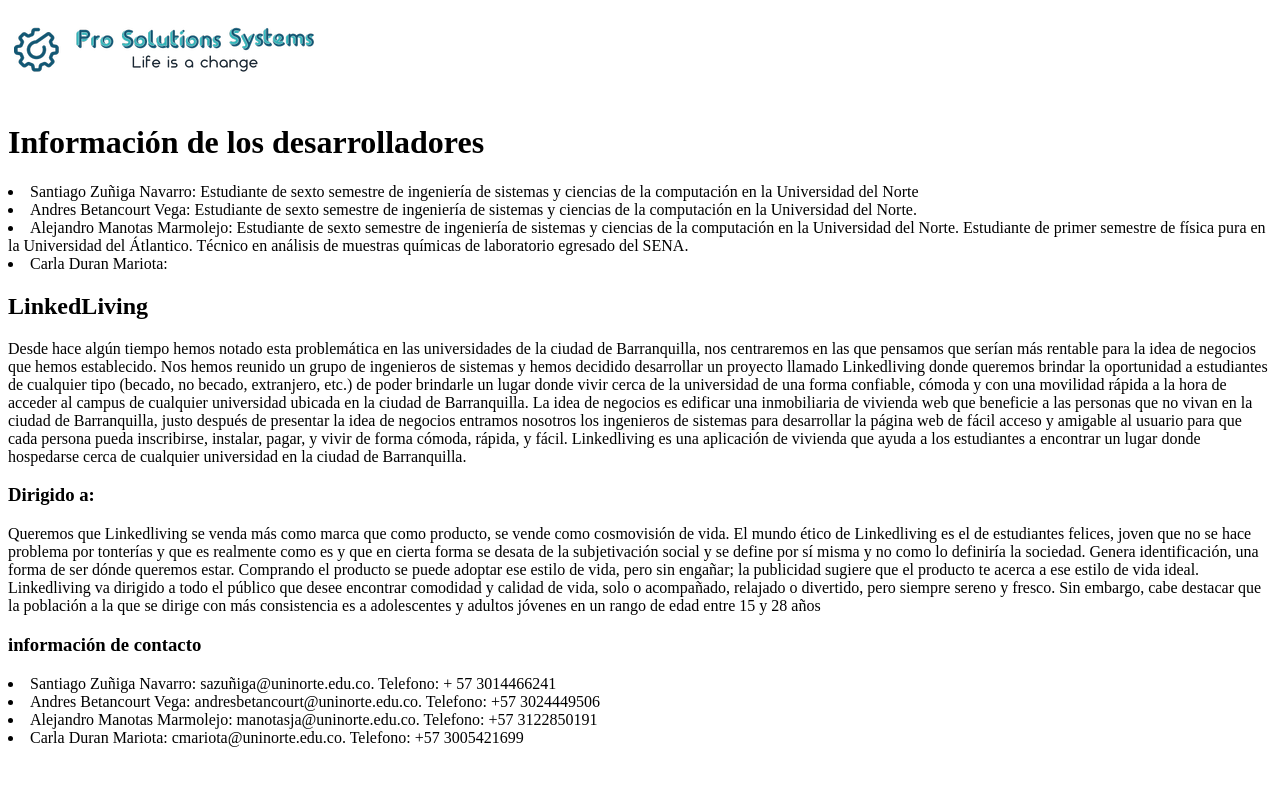
After one commit to QuantumGorilla/LinkedLiving, a PHP site: page /principal.php in a window 1280 px wide. The commit adds this page. Shown: the top 786 px of the page. Run offline with PHP 8.4, Linux system fonts and the light colour scheme.

Commit message:
Pagina principal agregada

```diff
--- a/css/Login.css
+++ b/css/Login.css
@@ -1,6 +1,6 @@
 body{
 	margin: 0 auto;
-	background-image: url("../imagenes/Background1.jpg");
+	background-image: url("../imagenes/Background2.jpg");
 	background-repeat: no-repeat;
 	background-size: 100% 720px;
 }
@@ -54,7 +54,7 @@ input[type="text"],input[type="password"]{
 
 body{
 	margin: 0 auto;
-	background-image: url("../imagenes/Background1.jpg");
+	background-image: url("../imagenes/Background2.jpg");
 	background-repeat: no-repeat;
 	background-size: 100% 720px;
 }
--- a/login.php
+++ b/login.php
@@ -1,4 +1,3 @@
-<!DOCTYPE html>
 <!DOCTYPE html>
 <html>
 <head>
--- /dev/null
+++ b/principal.php
@@ -0,0 +1,25 @@
+<!DOCTYPE html>
+<html>
+<head>
+	<title>LinkedLiving</title>
+    <meta charset="utf-8">
+</head>
+<body>
+	<img src="imagenes/Logo.png"/>
+    <h1> Información de los desarrolladores</h1>
+    <li>Santiago Zuñiga Navarro: Estudiante de sexto semestre de ingeniería de sistemas y ciencias de la computación en la Universidad del Norte</li>
+    <li>Andres Betancourt Vega: Estudiante de sexto semestre de ingeniería de sistemas y ciencias de la computación en la Universidad del Norte.</li>
+    <li>Alejandro Manotas Marmolejo: Estudiante de sexto semestre de ingeniería de sistemas y ciencias de la computación en la Universidad del Norte.
+        Estudiante de primer semestre de física pura en la Universidad del Átlantico. Técnico en análisis de muestras químicas de laboratorio egresado del SENA. </li>
+    <li>Carla Duran Mariota:</li>
+    <h2>LinkedLiving</h2>
+    <p>Desde hace algún tiempo hemos notado esta problemática en las universidades de la ciudad de Barranquilla, nos centraremos en las que pensamos que serían más rentable para la idea de negocios que hemos establecido. Nos hemos reunido un grupo de ingenieros de sistemas y hemos decidido desarrollar un proyecto llamado Linkedliving donde queremos brindar la oportunidad a estudiantes de cualquier tipo (becado, no becado, extranjero, etc.) de poder brindarle un lugar donde vivir cerca de la universidad de una forma confiable, cómoda y con una movilidad rápida a la hora de acceder al campus de cualquier universidad ubicada en la ciudad de Barranquilla. La idea de negocios es edificar una inmobiliaria de vivienda web que beneficie a las personas que no vivan en la ciudad de Barranquilla, justo después de presentar la idea de negocios entramos nosotros los ingenieros de sistemas para desarrollar la página web de fácil acceso y amigable al usuario para que cada persona pueda inscribirse, instalar, pagar, y vivir de forma cómoda, rápida, y fácil. Linkedliving es una aplicación de vivienda que ayuda a los estudiantes a encontrar un lugar donde hospedarse cerca de cualquier universidad en la ciudad de Barranquilla.</p>
+    <h3>Dirigido a:</h3>
+    <p>Queremos que Linkedliving se venda más como marca que como producto, se vende como cosmovisión de vida. El mundo ético de Linkedliving es el de estudiantes felices, joven que no se hace problema por tonterías y que es realmente como es y que en cierta forma se desata de la subjetivación social y se define por sí misma y no como lo definiría la sociedad. Genera identificación, una forma de ser dónde queremos estar. Comprando el producto se puede adoptar ese estilo de vida, pero sin engañar; la publicidad sugiere que el producto te acerca a ese estilo de vida ideal. Linkedliving va dirigido a todo el público que desee encontrar comodidad y calidad de vida, solo o acompañado, relajado o divertido, pero siempre sereno y fresco. Sin embargo, cabe destacar que la población a la que se dirige con más consistencia es a adolescentes y adultos jóvenes en un rango de edad entre 15 y 28 años</p>
+    <h3>información de contacto</h3>
+    <li>Santiago Zuñiga Navarro: sazuñiga@uninorte.edu.co. Telefono: + 57 3014466241</li>
+    <li>Andres Betancourt Vega: andresbetancourt@uninorte.edu.co. Telefono: +57 3024449506</li>
+    <li>Alejandro Manotas Marmolejo: manotasja@uninorte.edu.co. Telefono: +57 3122850191</li>
+    <li>Carla Duran Mariota: cmariota@uninorte.edu.co. Telefono: +57 3005421699</li>
+</body>
+</html>
```
Also changed, not shown: imagenes/Background2.jpg (added), imagenes/Logo.png (added).
